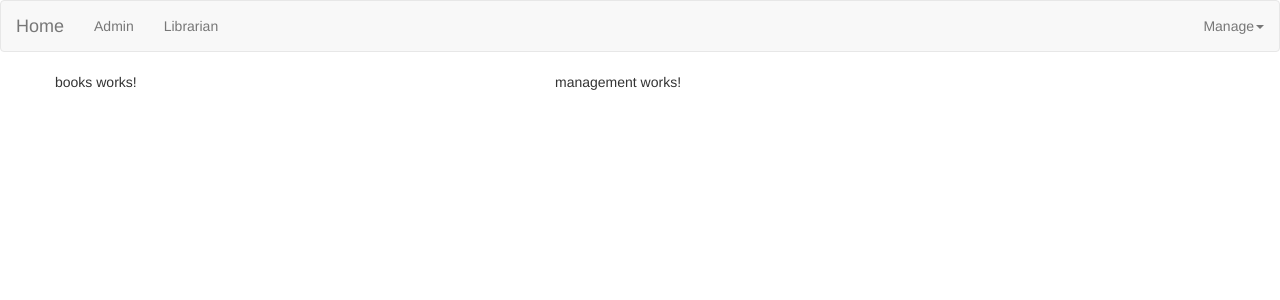
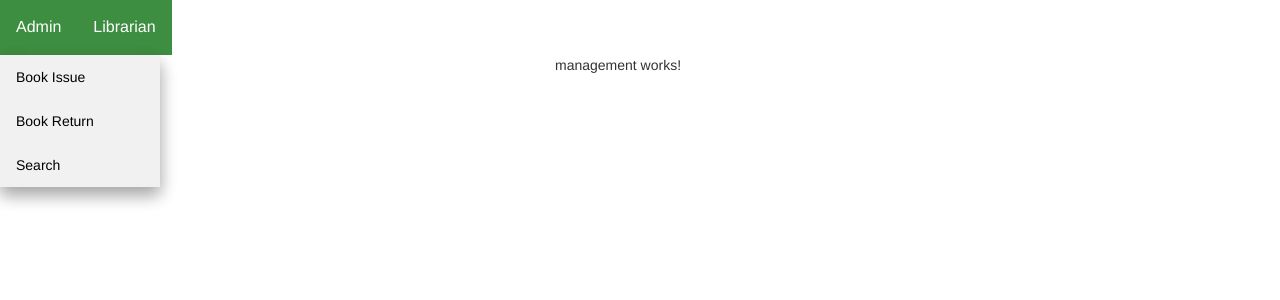
Before and after one commit to aswathyeg/library-management, an Angular app: page / in a window 1280 px wide. Shown: the top 300 px of the page. Built offline with nearby package versions, Linux system fonts and the light colour scheme.

Commit message:
Dropdown butten added

```diff
--- a/angular.json
+++ b/angular.json
@@ -24,11 +24,15 @@
               "src/assets"
             ],
             "styles": [
-              "node_modules/bootstrap/dist/css/bootstrap.min.css",
-              "src/styles.css"
+
+    "src/styles.css",
+    "node_modules/bootstrap/dist/css/bootstrap.min.css"
 
             ],
-            "scripts": []
+            "scripts": ["node_modules/jquery/dist/jquery.min.js",
+              "node_modules/bootstrap/dist/js/bootstrap.min.js"
+
+            ]
           },
           "configurations": {
             "production": {
--- a/package.json
+++ b/package.json
@@ -20,6 +20,8 @@
     "@angular/platform-browser-dynamic": "~8.1.0",
     "@angular/router": "~8.1.0",
     "bootstrap": "^3.4.1",
+    "jquery": "^3.4.1",
+    "popper.js": "^1.15.0",
     "rxjs": "~6.4.0",
     "save": "^2.4.0",
     "tslib": "^1.9.0",
--- a/src/app/app.component.html
+++ b/src/app/app.component.html
@@ -1,10 +1,10 @@
-
-
 <app-header></app-header>
 
 <div class="container">
    <div class="row">
    <div class=".col-md-12">
+
+
      <app-admin></app-admin>
 
    </div>
--- /dev/null
+++ b/src/app/header/header.component.css
@@ -0,0 +1,41 @@
+/* Dropdown Button */
+.dropbtn {
+    background-color: #4CAF50;
+    color: white;
+    padding: 16px;
+    font-size: 16px;
+    border: none;
+  }
+
+  /* The container <div> - needed to position the dropdown content */
+  .dropdown {
+    position: relative;
+    display: inline-block;
+  }
+
+  /* Dropdown Content (Hidden by Default) */
+  .dropdown-content {
+    display: none;
+    position: absolute;
+    background-color: #f1f1f1;
+    min-width: 160px;
+    box-shadow: 0px 8px 16px 0px rgba(0,0,0,0.2);
+    z-index: 1;
+  }
+
+  /* Links inside the dropdown */
+  .dropdown-content a {
+    color: black;
+    padding: 12px 16px;
+    text-decoration: none;
+    display: block;
+  }
+
+  /* Change color of dropdown links on hover */
+  .dropdown-content a:hover {background-color: #ddd;}
+
+  /* Show the dropdown menu on hover */
+  .dropdown:hover .dropdown-content {display: block;}
+
+  /* Change the background color of the dropdown button when the dropdown content is shown */
+  .dropdown:hover .dropbtn {background-color: #3e8e41;}
--- a/src/app/header/header.component.html
+++ b/src/app/header/header.component.html
@@ -1,26 +1,15 @@
-<nav class="navbar navbar-default">
-      <div class="container-fluid">
-        <div class="navbar-header">
-            <a href="#" class="navbar-brand">Home</a> </div>
+<div class="dropdown">
+        <button class="dropbtn">Admin</button>
+        <div class="dropdown-content">
+          <a href="#">Management</a>
+          <a href="#">Members</a>
+          <a href="#">Books</a>
+        </div>
 
-<div class="collapse-navbar-collapse">
-
-    <ul class="nav navbar-nav">
-       <li><a href="#">Admin</a></li>
-       <li><a href="#">Librarian</a></li>
-    </ul>
-    <ul class="nav navbar-nav navbar-right">
-            <li class="dropdown">
-<a href="#"class="dropdown-toggle" role="button">Manage<span class="caret"></span></a>
-<ul class="dropdown-menu">
-<li><a href="#">Save data</a></li>
-<li><a href="#">Fetch data</a></li>
-</ul>
-            </li>
-
-
-    </ul>
-</div>
-</div>
-
-      </nav>
+        <button class="dropbtn">Librarian</button>
+        <div class="dropdown-content">
+          <a href="#">Book Issue</a>
+          <a href="#">Book Return</a>
+          <a href="#">Search</a>
+        </div>
+      </div>
```
Also changed, not shown: src/app/header/header.component.ts (+6 -4 lines), 1 other file (tests, documents, lock files or other folders).
